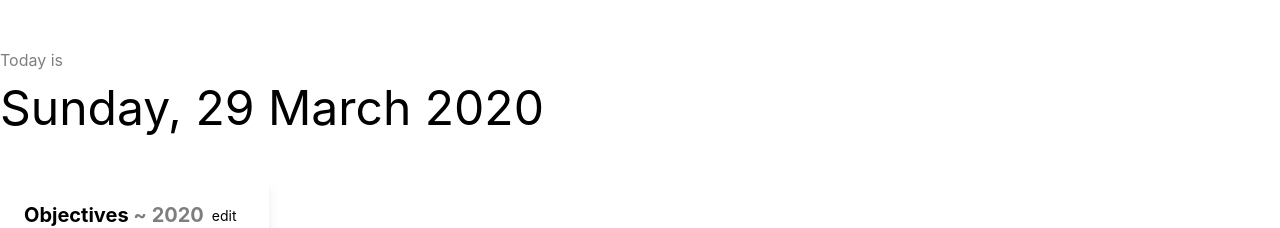
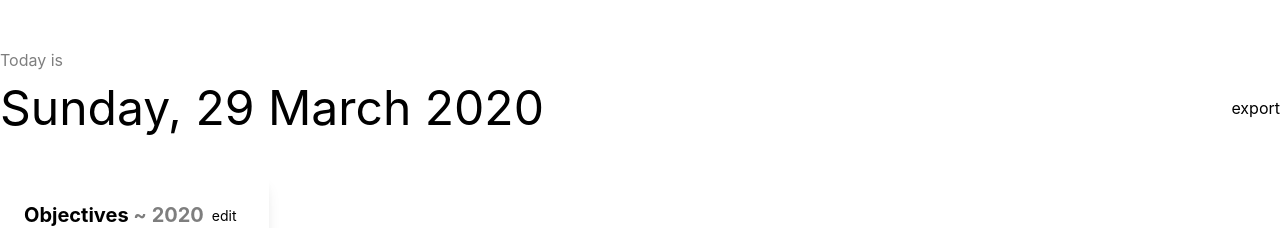
Before and after one commit to ibnumalik/start-page, a Svelte app: page / in a window 1280 px wide. Shown: the top 228 px of the page. Built offline with nearby package versions, Linux system fonts and the light colour scheme; what tailwind-nord would draw is missing.

Commit message:
Add export base function

```diff
--- a/src/Header.svelte
+++ b/src/Header.svelte
@@ -1,16 +1,36 @@
 <script>
   const options = {
-    weekday: "long",
-    year: "numeric",
-    month: "long",
-    day: "numeric"
+    weekday: 'long',
+    year: 'numeric',
+    month: 'long',
+    day: 'numeric',
   };
   const d = new Date();
 
-  const date = d.toLocaleDateString("en-MY", options);
+  const date = d.toLocaleDateString('en-MY', options);
+
+  function exports() {
+    const rows = [
+      ['whatev', 'dontcare', 'success'],
+    ];
+
+    let csvContent =
+      'data:application/json;charset=utf-8,' + rows.map((e) => e.join(',')).join('\n');
+
+    const encodedContent = encodeURI(csvContent);
+    window.open(encodedContent);
+  }
 </script>
 
-<div class="header pt-12 pb-8">
+<div class="pt-12 pb-8 header">
   <p class="opacity-50">Today is</p>
-  <p class="text-5xl">{date}</p>
+  <div class="flex items-center justify-between">
+    <p class="text-5xl">{date}</p>
+    <button
+      on:click="{exports}"
+      class="text-opacity-25 hover:text-opacity-75 text-nord9"
+    >
+      export
+    </button>
+  </div>
 </div>
```
